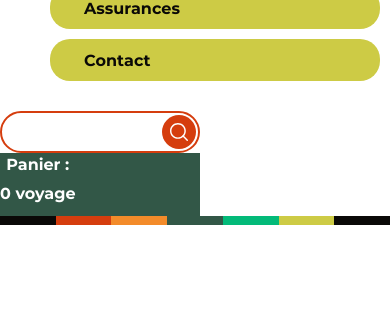
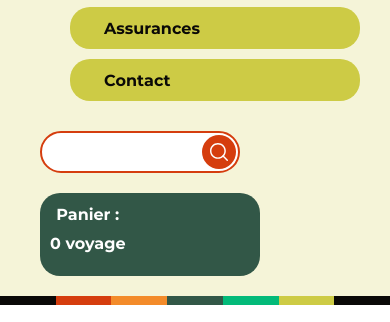
Before and after one commit to somielyo/page-access, a plain HTML site: page index.html in a window 390 px wide. Shown: the part 155-477 px from the top of the page. Drawn offline with Linux system fonts and the light colour scheme.

Commit message:
Update style.css

```diff
--- a/css/style.css
+++ b/css/style.css
@@ -201,7 +201,7 @@ h5, h6 {
 |__/  |__/|________/|__/  |__/|_______/ |________/|__/  |__/
 */
 
-.header {
+header {
     padding: 2rem;
     background-color: var(--yellow-light);
 
@@ -211,7 +211,7 @@ h5, h6 {
 
 /* Mobile Styles */
 @media (max-width: 767px) {
-    .header {
+    header {
       height: auto;
     }
     .header-logo,
@@ -264,7 +264,7 @@ h5, h6 {
 
   /* Tablet Styles */
   @media (min-width: 768px) and (max-width: 991px) {
-    .header {
+    header {
       height: auto;
     }
     .header-logo,
@@ -352,7 +352,7 @@ h5, h6 {
 /*************************************************************/
 
 
-.header .inner {
+header .inner {
     display: flex;
     flex-wrap: wrap;
     flex-direction: row;
@@ -485,7 +485,7 @@ h5, h6 {
 |__/      \______/  \______/    |__/   |________/|__/  |__/
 */
 
-.footer {
+footer {
     padding: 4rem 2rem;
 
     background-color: var(--black);
```
